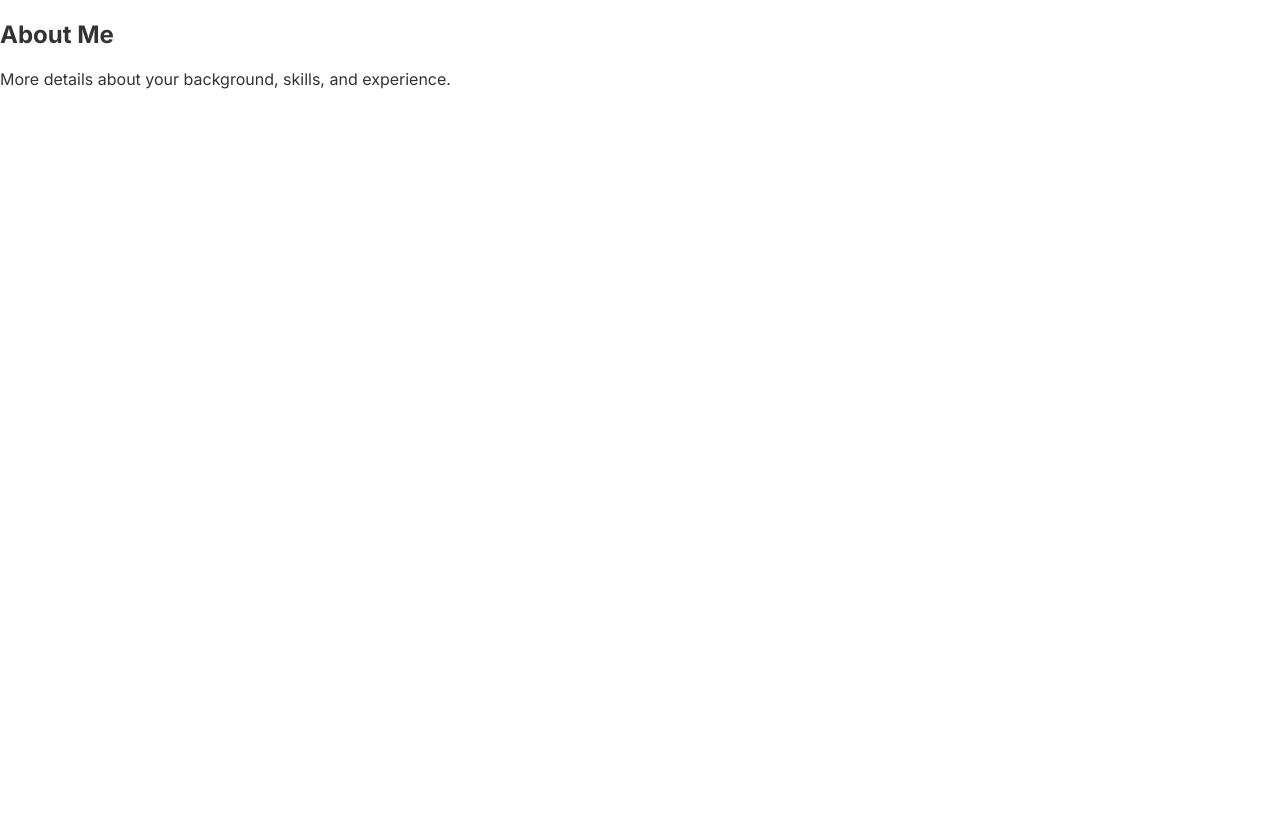
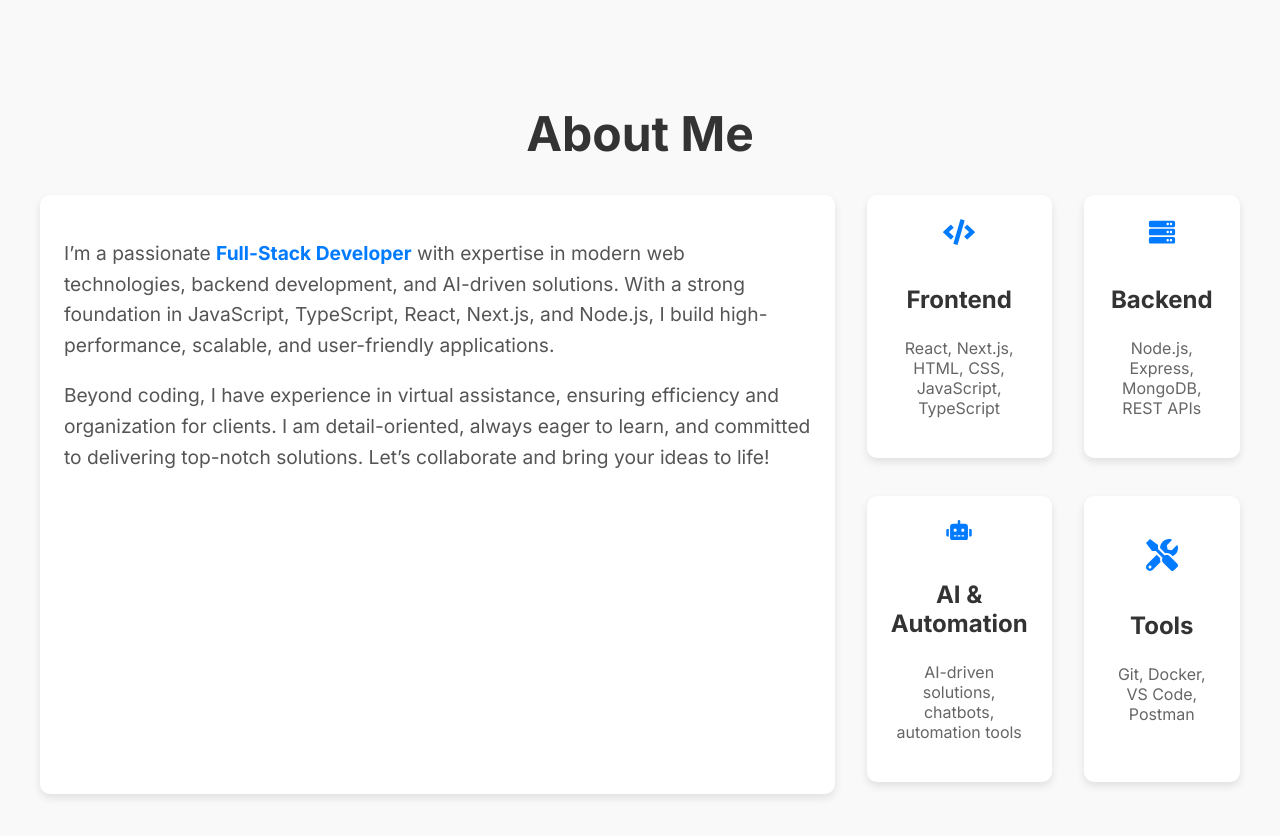
Before and after one commit to siyamregn777/portfolio, a Next.js app: page /about in a window 1280 px wide. Shown: the top 836 px of the page. Before the commit the page ends 800 px from the top, so only its background shows below. Built offline with nearby package versions, Linux system fonts and the light colour scheme.

Commit message:
describe about me in about page

```diff
--- a/src/app/about/about.css
+++ b/src/app/about/about.css
@@ -1,14 +1,122 @@
-.about {
-  padding: 100px 0;
-  text-align: center;
+/* Base styles */
+.about.section {
+  padding: 4rem 1rem;
+  background-color: #f9f9f9;
 }
 
-.about h2 {
-  font-size: 2.5rem;
-  margin-bottom: 20px;
+.container {
+  max-width: 1200px;
+  margin: 0 auto;
+  padding: 0 1rem;
 }
 
-.about p {
-  font-size: 1.2rem;
+.about-heading {
+  font-size: 2.5rem;
+  text-align: center;
+  margin-bottom: 2rem;
+  color: #333;
+}
+
+.about-content {
+  display: flex;
+  flex-direction: column;
+  gap: 2rem;
+}
+
+.about-text {
+  background-color: #fff;
+  padding: 1.5rem;
+  border-radius: 10px;
+  box-shadow: 0 4px 8px rgba(0, 0, 0, 0.1);
+  flex: 1; /* Allow text section to grow */
+}
+
+.about-text p {
+  font-size: 1.1rem;
+  line-height: 1.6;
+  color: #555;
+  margin-bottom: 1rem;
+}
+
+.about-text strong {
+  color: #007bff;
+}
+
+.about-skills {
+  display: grid;
+  grid-template-columns: repeat(auto-fit, minmax(200px, 1fr));
+  gap: 2rem; /* Increased gap between cards */
+}
+
+.skill-card {
+  background-color: #fff;
+  padding: 1.5rem;
+  border-radius: 10px;
+  box-shadow: 0 4px 8px rgba(0, 0, 0, 0.1);
+  text-align: center;
+  transition: background-color 0.3s ease, transform 0.3s ease, box-shadow 0.3s ease;
+  display: flex;
+  flex-direction: column;
+  justify-content: center;
+  align-items: center;
+  height: 80%; /* Make cards equal height */
+}
+
+.skill-card:hover {
+  background-color: #beccce; /* Change background color on hover */
+  transform: translateY(-5px);
+  box-shadow: 0 6px 12px rgba(0, 0, 0, 0.15);
+}
+
+.skill-icon {
+  font-size: 2rem;
+  color: #007bff;
+  margin-bottom: 1rem;
+}
+
+.skill-card h3 {
+  font-size: 1.25rem;
+  margin-bottom: 0.5rem;
+  color: #333;
+}
+
+.skill-card p {
+  font-size: 0.9rem;
   color: #666;
 }
+
+/* Responsive styles */
+@media (min-width: 768px) {
+  .about-content {
+    flex-direction: row;
+    align-items: stretch; /* Ensure equal height for text and cards */
+  }
+
+  .about-text {
+    flex: 2;
+  }
+
+  .about-skills {
+    flex: 1;
+    grid-template-columns: repeat(2, 1fr);
+    gap: 2rem; /* Increased gap between cards */
+  }
+}
+
+@media (min-width: 1024px) {
+  .about-heading {
+    font-size: 3rem;
+  }
+
+  .about-text p {
+    font-size: 1.2rem;
+  }
+
+  .skill-card h3 {
+    font-size: 1.5rem;
+  }
+
+  .skill-card p {
+    font-size: 1rem;
+  }
+}
--- a/src/app/about/page.tsx
+++ b/src/app/about/page.tsx
@@ -1,16 +1,52 @@
-export const aboutDescription = (
-  <section id="about" className="about section">
-    <div className="container">
-      <h2>About Me</h2>
-      <p>More details about your background, skills, and experience.</p>
-    </div>
-  </section>
-);
+'use client';
+
+import { FaCode, FaServer, FaRobot, FaTools } from 'react-icons/fa'; // Icons for skills
+import './about.css';
 
 export default function About() {
   return (
-    <div>
-      {aboutDescription}
-    </div>
+    <section id="about" className="about section">
+      <div className="container">
+        <h2 className="about-heading">About Me</h2>
+        <div className="about-content">
+          <div className="about-text">
+            <p>
+              I’m a passionate <strong>Full-Stack Developer</strong> with expertise in modern web technologies,
+              backend development, and AI-driven solutions. With a strong foundation in
+              JavaScript, TypeScript, React, Next.js, and Node.js, I build high-performance,
+              scalable, and user-friendly applications.
+            </p>
+            <p>
+              Beyond coding, I have experience in virtual assistance, ensuring efficiency
+              and organization for clients. I am detail-oriented, always eager to learn,
+              and committed to delivering top-notch solutions. Let’s collaborate and bring
+              your ideas to life!
+            </p>
+          </div>
+          <div className="about-skills">
+            <div className="skill-card">
+              <FaCode className="skill-icon" />
+              <h3>Frontend</h3>
+              <p>React, Next.js, HTML, CSS, JavaScript, TypeScript</p>
+            </div>
+            <div className="skill-card">
+              <FaServer className="skill-icon" />
+              <h3>Backend</h3>
+              <p>Node.js, Express, MongoDB, REST APIs</p>
+            </div>
+            <div className="skill-card">
+              <FaRobot className="skill-icon" />
+              <h3>AI & Automation</h3>
+              <p>AI-driven solutions, chatbots, automation tools</p>
+            </div>
+            <div className="skill-card">
+              <FaTools className="skill-icon" />
+              <h3>Tools</h3>
+              <p>Git, Docker, VS Code, Postman</p>
+            </div>
+          </div>
+        </div>
+      </div>
+    </section>
   );
 }
```
